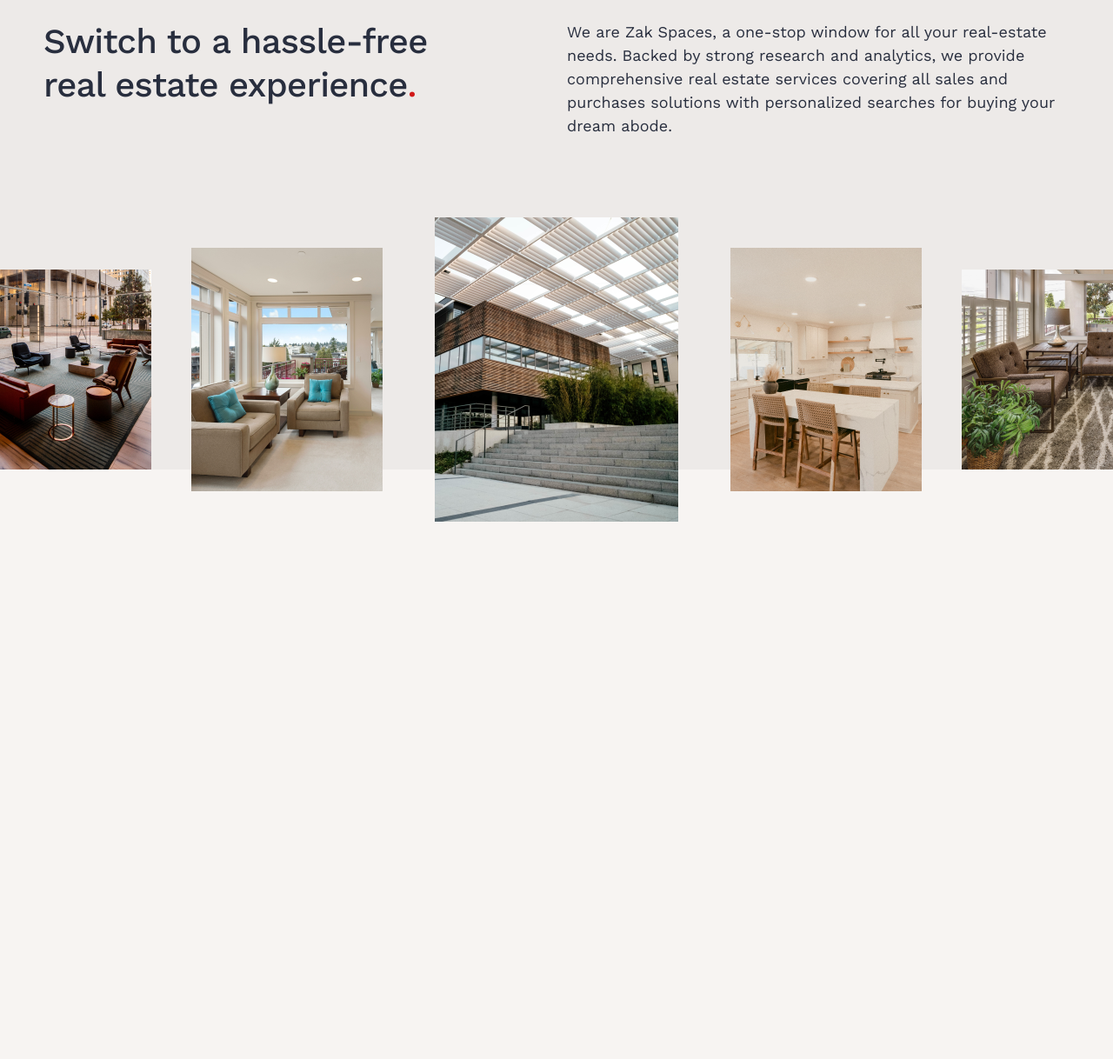
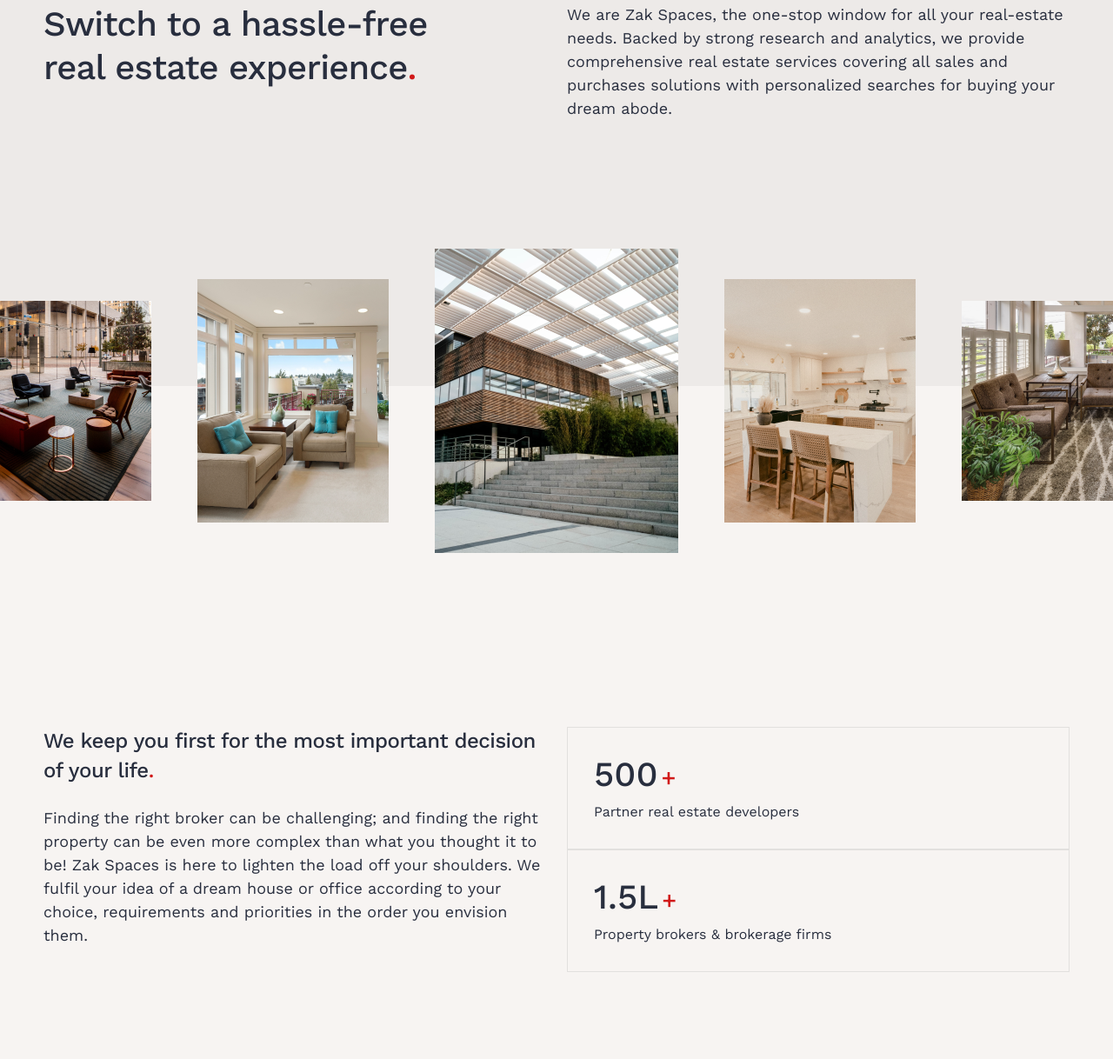
Before and after one commit to JahanviJasani/zak_spaces, a plain HTML site: page index.html in a window 1280 px wide. Shown: the part 835-2053 px from the top of the page at 87% size. Before the commit the page ends 1555 px from the top, so only its background shows below. Drawn offline with nearby package versions, Linux system fonts and the light colour scheme.

Commit message:
modifications

```diff
--- a/css/style.css
+++ b/css/style.css
@@ -59,6 +59,15 @@ img, svg {
   font-size: 2rem;
   line-height: 1.25;
   letter-spacing: -0.8px;
+}
+
+.title-two {
+  line-height: 1.4;
+  letter-spacing: -0.5px;
+}
+
+.title-three {
+  font-size: 1.25rem;
 }
 
 .red {
@@ -139,11 +148,11 @@ img, svg {
 # Sections
 --------------------------------------------------------------*/
 .section-padding {
-  padding: 7.5rem 0;
+  padding: 5rem 0 3.75rem;
 }
 
 /*--------------------------------------------------------------
-# About
+# About I
 --------------------------------------------------------------*/
 .section_about {
   position: relative;
@@ -155,8 +164,7 @@ img, svg {
   top: 0;
   left: 0;
   width: 100%;
-  height: 78%;
-  /* height: 65%; */
+  height: 80%;
   background: #EDEAE8;
   z-index: -1;
 }
@@ -165,8 +173,7 @@ img, svg {
   display: flex;
   align-items: center;
   justify-content: space-between;
-  margin-top: 2.75rem;
-  /* margin-top: 6.25rem; */
+  margin-top: 3rem;
 }
 
 .grid_element {
@@ -185,6 +192,27 @@ img, svg {
 
 .element_mid {
   margin: 0 0.875rem;
+}
+
+/*--------------------------------------------------------------
+# About II
+--------------------------------------------------------------*/
+.stats_inner {
+  padding: 1.875rem;
+  border: 1px solid rgba(224, 222, 220, 0.9);
+}
+
+.stats_count {
+  font-size: 2.5rem;
+  font-weight: 500;
+}
+
+.count-icon {
+  font-size: 1.75rem;
+}
+
+.stats_text {
+  font-size: 1rem;
 }
 
 /*--------------------------------------------------------------
@@ -259,6 +287,30 @@ img, svg {
   .section_hero {
     height: 650px;
   }
+  /*--------------------------------------------------------------
+  # Sections
+  --------------------------------------------------------------*/
+  .section-padding {
+    padding: 6.25rem 0;
+  }
+  /*--------------------------------------------------------------
+  # About
+  --------------------------------------------------------------*/
+  .section_about:before {
+    height: 65%;
+  }
+  .grid_element:nth-child(2) {
+    margin-left: 1.25rem;
+  }
+  .grid_element:nth-child(4) {
+    margin-right: 1.25rem;
+  }
+  .element_mid {
+    margin: 0 1.25rem;
+  }
+  .grid_element:nth-child(1), .grid_element:nth-child(5) {
+    margin: 0;
+  }
 }
 
 @media only screen and (min-width: 992px) {
@@ -267,6 +319,9 @@ img, svg {
   --------------------------------------------------------------*/
   .nav_link {
     padding: 0.5rem 1.5rem;
+  }
+  .image_grid_container {
+    margin-top: 6.25rem;
   }
 }
 
@@ -277,6 +332,12 @@ img, svg {
   .title-one {
     font-size: 2.5rem;
   }
+  /*--------------------------------------------------------------
+  # About
+  --------------------------------------------------------------*/
+  .grid_element:nth-child(n) {
+    margin: 0;
+  }
 }
 
 @media only screen and (min-width: 1440px) {
@@ -286,6 +347,15 @@ img, svg {
   .title-one {
     font-size: 3rem;
   }
+  .title-two {
+    font-size: 2rem;
+  }
+  /*--------------------------------------------------------------
+  # Sections
+  --------------------------------------------------------------*/
+  .section-padding {
+    padding: 7.5rem 0;
+  }
 }
 
 @media only screen and (max-width: 1600px) {
--- a/index.html
+++ b/index.html
@@ -48,15 +48,15 @@
       </video>
     </section>
 
-    <!-- ======= About Section ======= -->
-    <section class="section_about section-padding">
+    <!-- ======= About I Section ======= -->
+    <section id="about" class="section_about section-padding">
       <div class="container">
         <div class="row justify-content-between">
           <div class="col-md-5">
             <h1 class="title-one mb-5">Switch to a hassle-free real estate experience<span class="red">.</span></h1>
           </div>
           <div class="col-md-6">
-            <p class="mb-5">We are Zak Spaces, a one-stop window for all your real-estate needs. Backed by strong research and analytics, we provide comprehensive real estate services covering all sales and purchases solutions with personalized searches for buying your dream abode.
+            <p class="mb-5">We are Zak Spaces, the one-stop window for all your real-estate needs. Backed by strong research and analytics, we provide comprehensive real estate services covering all sales and purchases solutions with personalized searches for buying your dream abode.
             </p>
           </div>
         </div>
@@ -80,6 +80,34 @@
       </div>
     </section>
 
+    <!-- ======= About II ======= -->
+    <section class="section-padding">
+      <div class="container">
+        <div class="row justify-content-between">
+          <div class="col-md-6">
+            <h1 class="title-two mb-4">We keep you first for the most important decision of your life<span class="red">.</span></h1>
+            <p>Finding the right broker can be challenging; and finding the right property can be even more complex than what you thought it to be! Zak Spaces is here to lighten the load off your shoulders. We fulfil your idea of a dream house or office according to your choice, requirements and priorities in the order you envision them.</p>
+          </div>
+          <div class="col">
+            <div class="stats__grid">
+              <div class="stats_block">
+                <div class="stats_inner block_01">
+                  <div class="stats_count mb-2">500<span class="count-icon red ms-1">+</span></div>
+                  <p class="stats_text">Partner real estate developers</p>
+                </div>
+              </div>
+              <div class="stats_block">
+                <div class="stats_inner block_01">
+                  <div class="stats_count mb-2">1.5L<span class="count-icon red ms-1">+</span></div>
+                  <p class="stats_text">Property brokers & brokerage firms</p>
+                </div>
+              </div>
+            </div>
+          </div>
+        </div>
+      </div>
+    </section>
+
 
     <!-- Vendor JS Files -->
     <script src="js/jquery.min.js"></script>
--- a/js/main.js
+++ b/js/main.js
@@ -43,7 +43,7 @@
         event.preventDefault();
         $('html, body').animate({
           scrollTop: target.offset().top
-        }, 600, function() {
+        }, 100, function() {
           var $target = $(target);
           $target.focus();
           if ($target.is(":focus")) { // Checking if the target was focused
```
